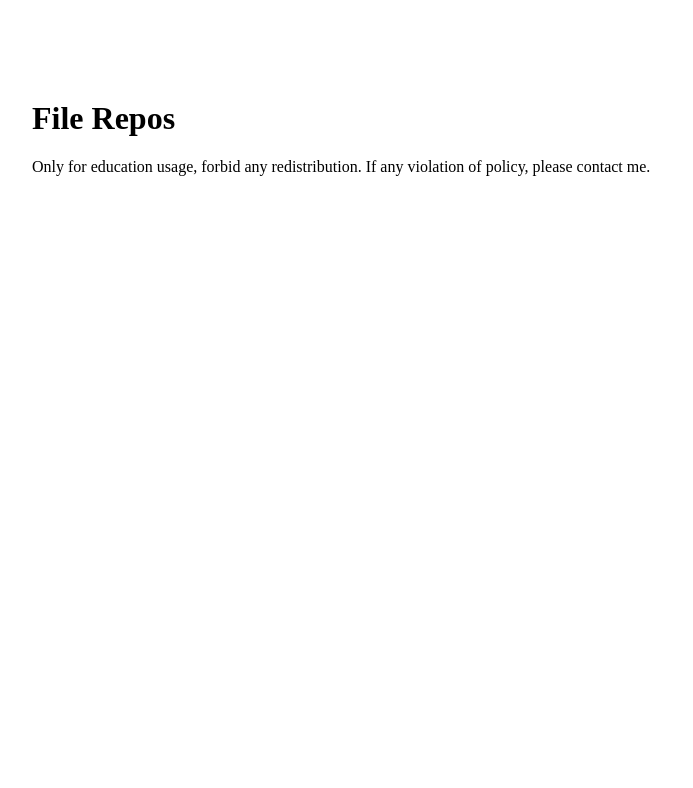
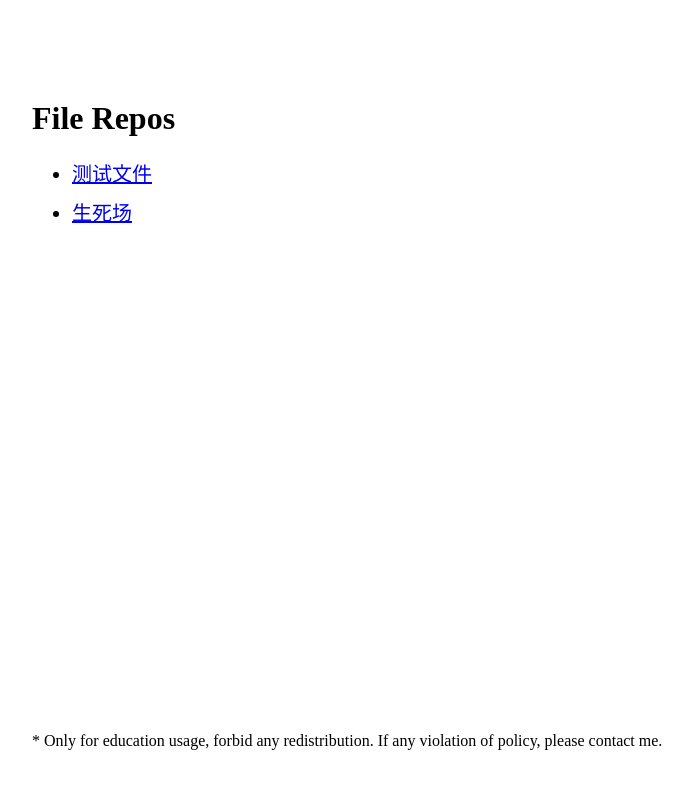
Before and after one commit to xxRider/xxRider.github.io, a plain HTML site: page index.html in a window 1280 px wide. Shown: the whole page, without its empty margins (176-869 px from the left). Drawn offline with Linux system fonts and the light colour scheme.

Commit message:
file list

```diff
--- a/index.html
+++ b/index.html
@@ -1,12 +1,28 @@
 <!DOCTYPE html>
 <html lang="en">
 <body>
+	<style>
+		li {
+			margin-bottom: 10px;
+			font-size: 20px;
+		}
+	</style>
 <div style="margin-left:200px; margin-top:100px;">
 <h1>
 File Repos
 </h1>
-Only for education usage, forbid any redistribution.
+	<ul>
+		<li>
+			<a href="file/test.pdf">测试文件</a>
+		</li>
+		<li>
+			<a href="#">生死场</a>
+		</li>
+	</ul>
+	<div style="position: fixed; bottom: 50px;">
+		* Only for education usage, forbid any redistribution.
 If any violation of policy, please contact me.
+	</div>
 </div>
 </body>
 </html>
```
Also changed, not shown: 1 other file.
